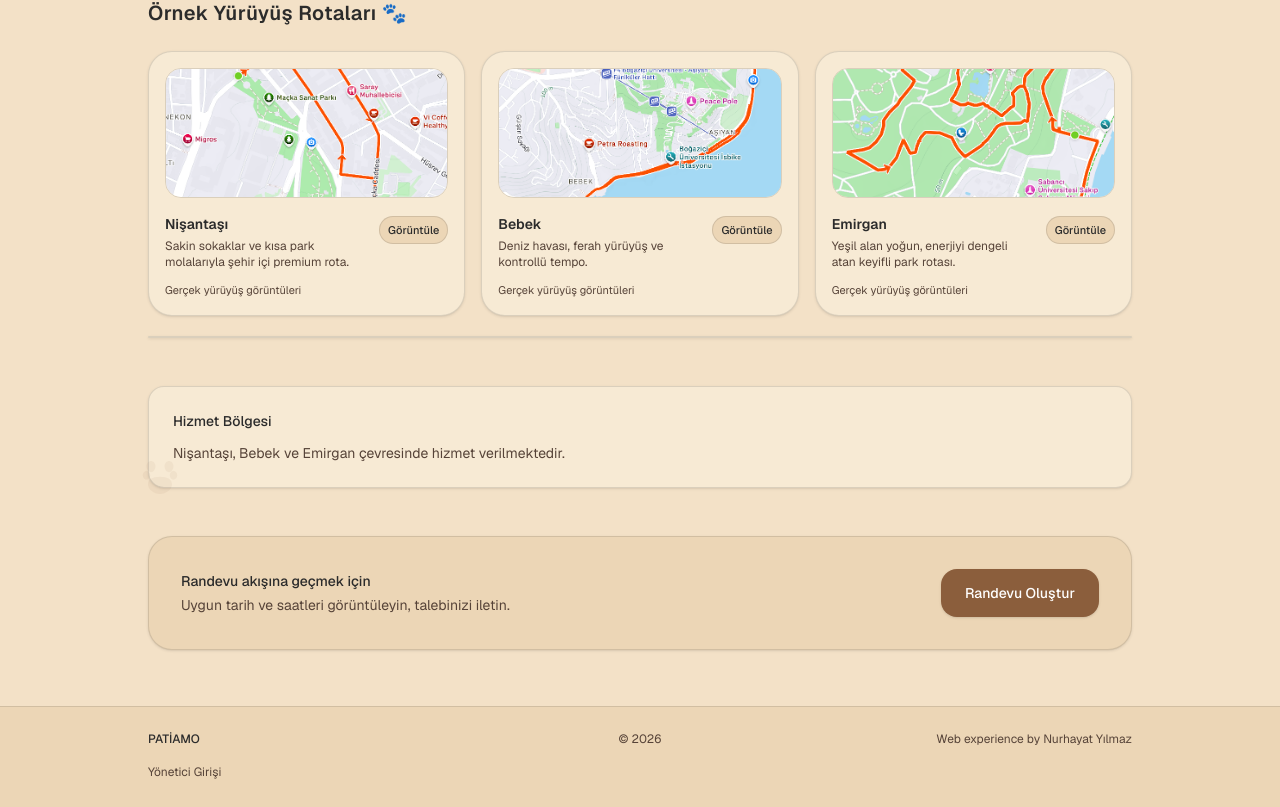
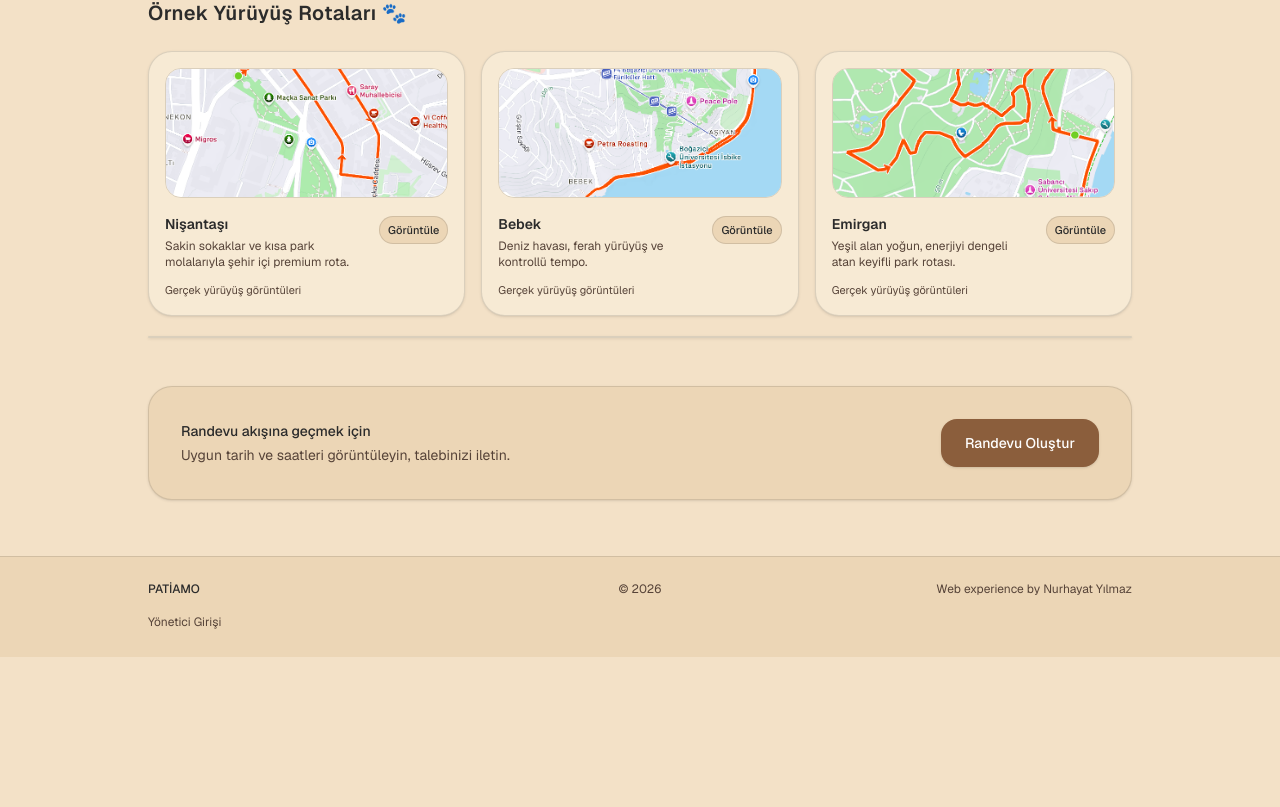
Before and after one commit to blanchayat/patiamo, a Next.js app: page / in a window 1280 px wide. Shown: the part 1190-1997 px from the top of the page. After the commit the page ends 1847 px from the top, so only its background shows below. Built offline with nearby package versions, Linux system fonts and the light colour scheme.

Commit message:
Remove hizmet bolgesi section

```diff
--- a/src/app/page.tsx
+++ b/src/app/page.tsx
@@ -254,24 +254,6 @@ export default function Home() {
         <WalkRoutesSection />
 
         <section className="relative z-10 mt-12">
-          <Paw
-            className="pointer-events-none absolute -left-3 -bottom-3 hidden h-12 w-12 sm:block"
-            style={{ color: "var(--primary-strong)", opacity: 0.06 }}
-          />
-          <div
-            className="rounded-2xl p-6 shadow-sm"
-            style={{ background: "var(--surface)", border: "1px solid var(--border)" }}
-          >
-            <div className="text-sm font-medium" style={{ color: "var(--text)" }}>
-              Hizmet Bölgesi
-            </div>
-            <div className="mt-3 text-sm" style={{ color: "var(--text-muted)" }}>
-              Nişantaşı, Bebek ve Emirgan çevresinde hizmet verilmektedir.
-            </div>
-          </div>
-        </section>
-
-        <section className="relative z-10 mt-12">
           <div
             className="rounded-3xl p-6 shadow-sm sm:p-8"
             style={{ background: "var(--surface-2)", border: "1px solid var(--border)" }}
```
